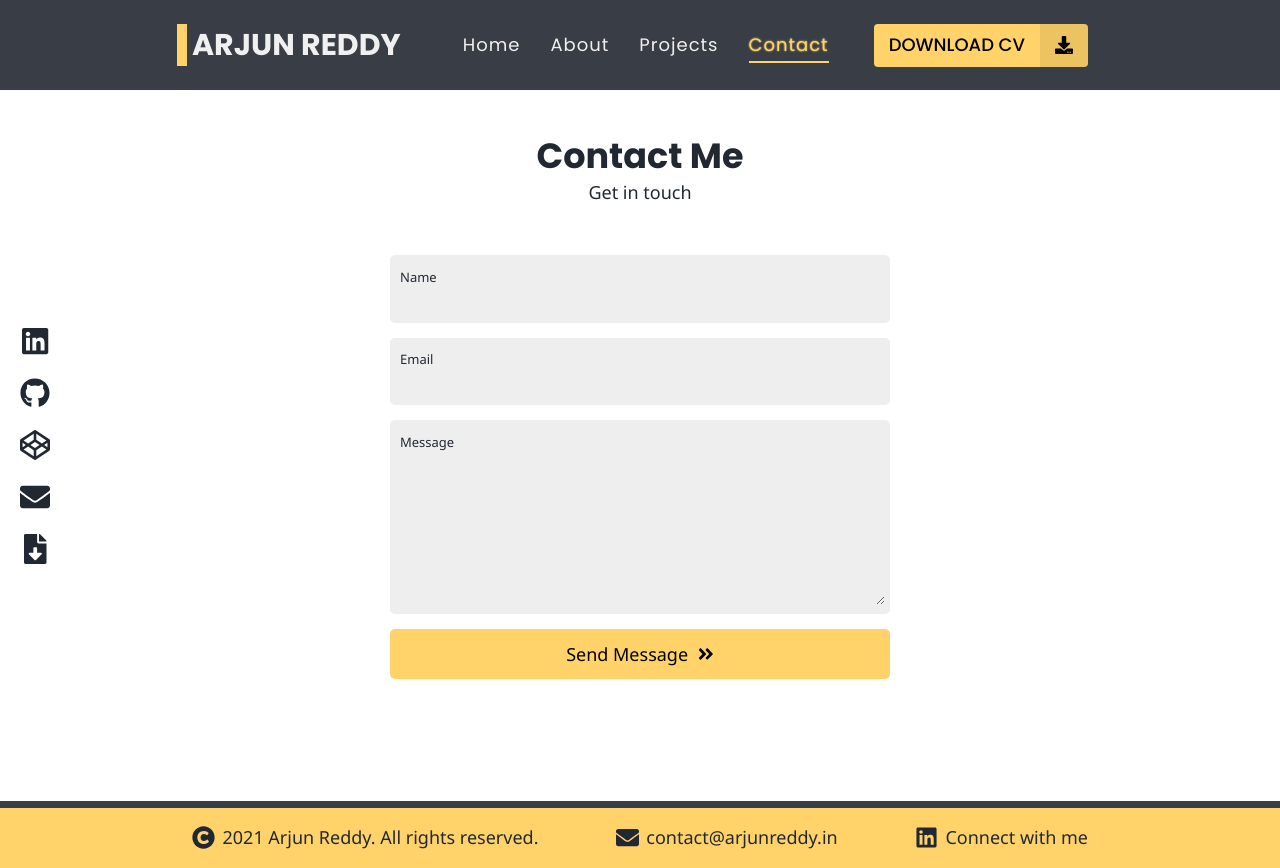
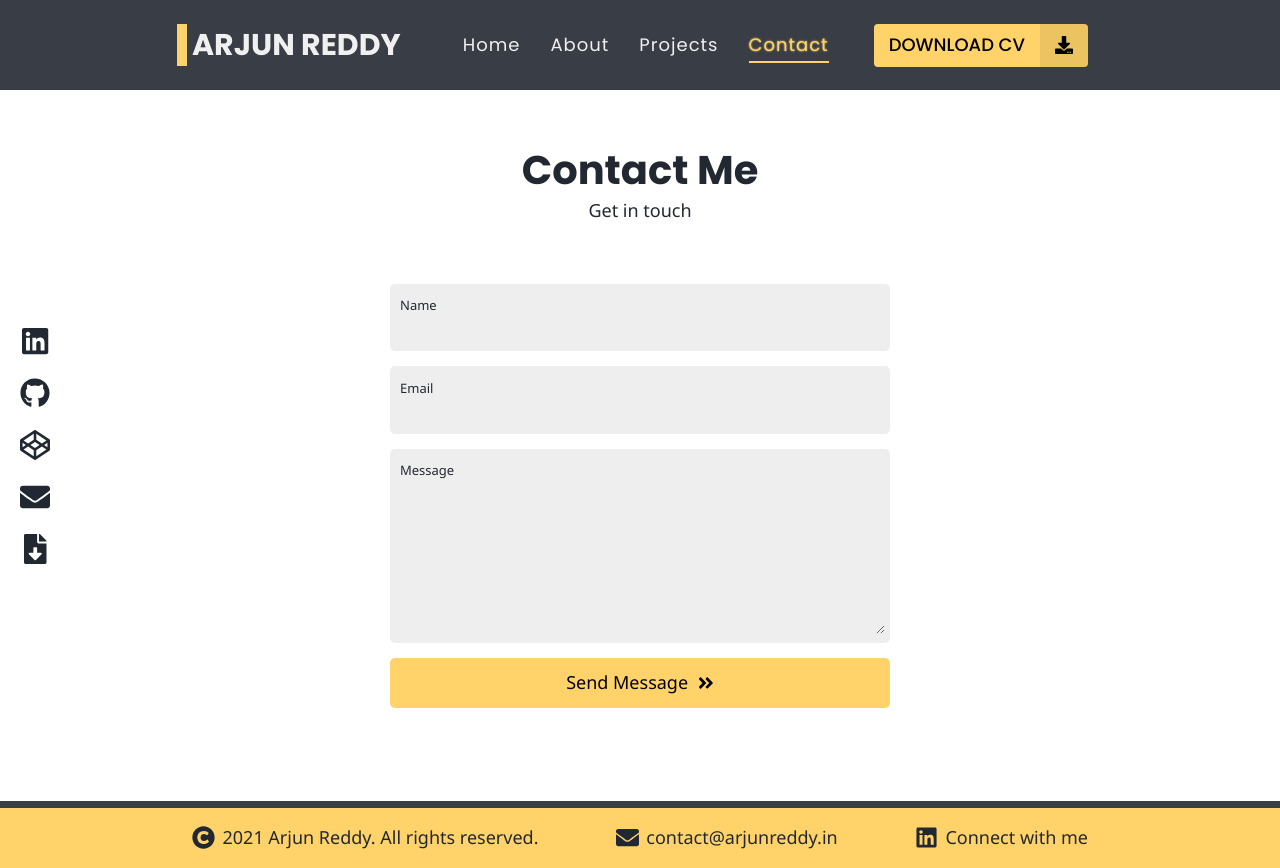
Before and after one commit to arjunreddy-001/personal-portfolio-arjunreddy, a React (Create React App) app: page /contact in a window 1280 px wide. Built offline with nearby package versions, Linux system fonts and the light colour scheme.

Commit message:
style: margins and font size changes

```diff
--- a/src/pages/ContactPage.module.scss
+++ b/src/pages/ContactPage.module.scss
@@ -3,6 +3,7 @@
   display: flex;
   justify-content: center;
   align-items: center;
+  margin-top: 2rem;
 
   .contact-container {
     width: 500px;
@@ -10,13 +11,13 @@
 
   .contact-title {
     text-align: center;
-    font-size: 3.5rem;
+    font-size: 4rem;
     margin: 0;
   }
 
   .contact-subtitle {
     text-align: center;
-    margin-bottom: 5rem;
+    margin-bottom: 6rem;
   }
 
   .contact-form {
```
